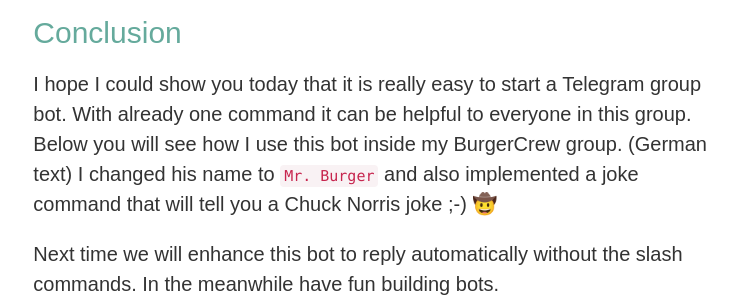
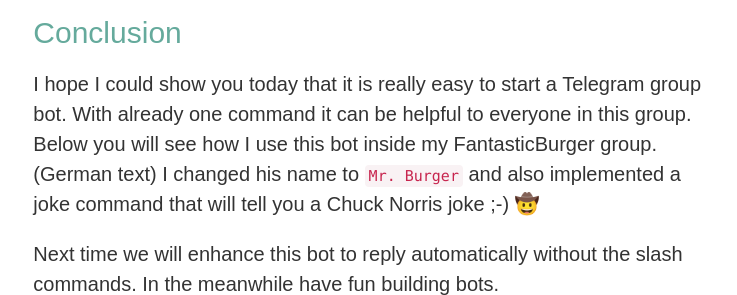
Before and after one commit to christophrumpel/christophrumpel.github.io, a Jekyll site: the page built from _posts/2017-03-04-Build-A-Telegram-Group-Bot.md, in a window 1280 px wide and 900 px high, scrolled down 6644 px, cut to the strip 187-482 px from the top of the window. Shown: the whole strip, without its empty margins (265-1002 px from the left). Built offline with Jekyll 4.4.1, drawn with Linux system fonts in a browser that asks for light colours; some web fonts are replaced; comment, search, counter and statistics services are not loaded; some of the changed text lies outside the part shown.

Commit message:
Change text

```diff
--- a/_posts/2017-03-04-Build-A-Telegram-Group-Bot.md
+++ b/_posts/2017-03-04-Build-A-Telegram-Group-Bot.md
@@ -1,19 +1,19 @@
 ---
 layout: post
 title: "Build a Telegram group bot in PHP"
-article_description: "Working with Facebook Messenger bots is great, but there is one thing still missing: group bots! This is why we will build a little Telegram bot today and use it inside a BurgerCrew group."
+article_description: "Working with Facebook Messenger bots is great, but there is one thing still missing: group bots! This is why we will build a little Telegram bot today and use it inside a FantasticBurger group."
 ---
 
 
 <header>
-Working with Facebook Messengers bots is great, but there is one thing still missing: group bots! This is why we will built a little Telegram bot today and use it inside my BurgerCrew group.
+Working with Facebook Messengers bots is great, but there is one thing still missing: group bots! This is why we will built a little Telegram bot today and use it inside my FantasticBurger group.
 </header>
 
 ## Preface
 
 First thing to keep in mind here is that a group chatbot can be very different from a 1:1 conversation chatbot. In groups chatbots are often not a direct conversation partner but more a quiet assistant. They do not need to reply to every message. In fact that would be very annoying :-) 😒 But they can help the group with certain tasks.
 
-With my friends we have a `BurgerCrew group` on Telegram. This is where we chat all day about our favourite topic `Burgers`. 🍔 Once a month we meet to grab one of them and drink some beers. One question we ask a lot is, how long it is till the next event. And this is the one thing our bot will do today. A Telegram command will trigger the bot and he will tell us how many days are left.
+With my friends we have a `FantasticBurger group` on Telegram. This is where we chat all day about our favourite topic `Burgers`. 🍔 Once a month we meet to grab one of them and drink some beers. One question we ask a lot is, how long it is till the next event. And this is the one thing our bot will do today. A Telegram command will trigger the bot and he will tell us how many days are left.
 
 ## Telegram setup
 
@@ -78,7 +78,7 @@
 ...
  $botman->hears('/countdown', function (BotMan $bot) {
 	$firstName = $bot->getUser()->getFirstName();
-	$bot->reply('Hey ' . $firstName . ', next BurgerCrew event will start in 10 days.');
+	$bot->reply('Hey ' . $firstName . ', next FantasticBurgerGroup event will start in 10 days.');
 });
 ...
 {% endhighlight PHP startinline %}
@@ -99,7 +99,7 @@
 
 ## Conclusion
 
-I hope I could show you today that it is really easy to start a Telegram group bot. With already one command it can be helpful to everyone in this group. Below you will see how I use this bot inside my BurgerCrew group. (German text) I changed his name to `Mr. Burger` and also implemented a joke command that will tell you a Chuck Norris joke ;-) 🤠
+I hope I could show you today that it is really easy to start a Telegram group bot. With already one command it can be helpful to everyone in this group. Below you will see how I use this bot inside my FantasticBurger group. (German text) I changed his name to `Mr. Burger` and also implemented a joke command that will tell you a Chuck Norris joke ;-) 🤠
 
 Next time we will enhance this bot to reply automatically without the slash commands. In the meanwhile have fun building bots.
 
```
